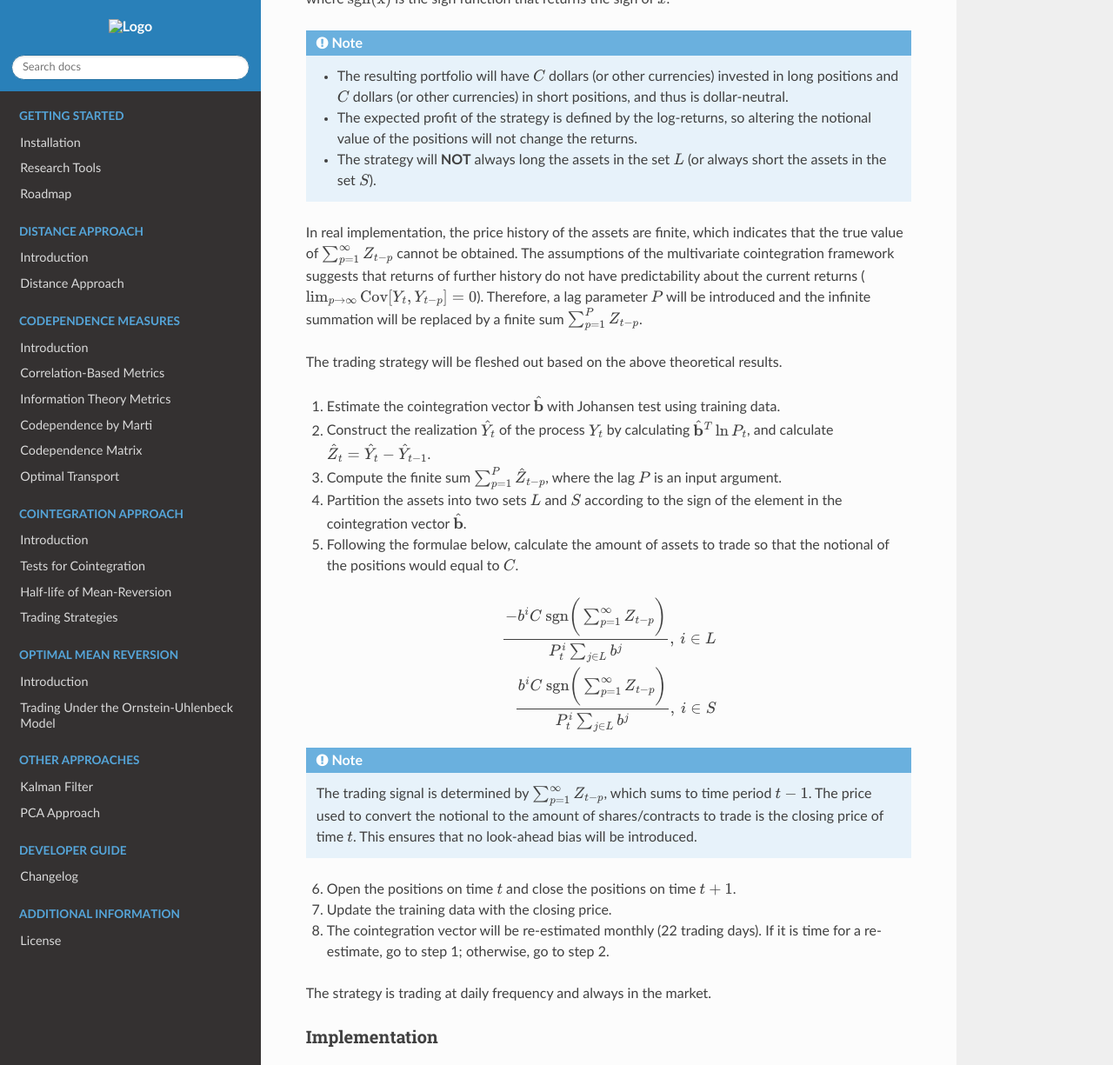
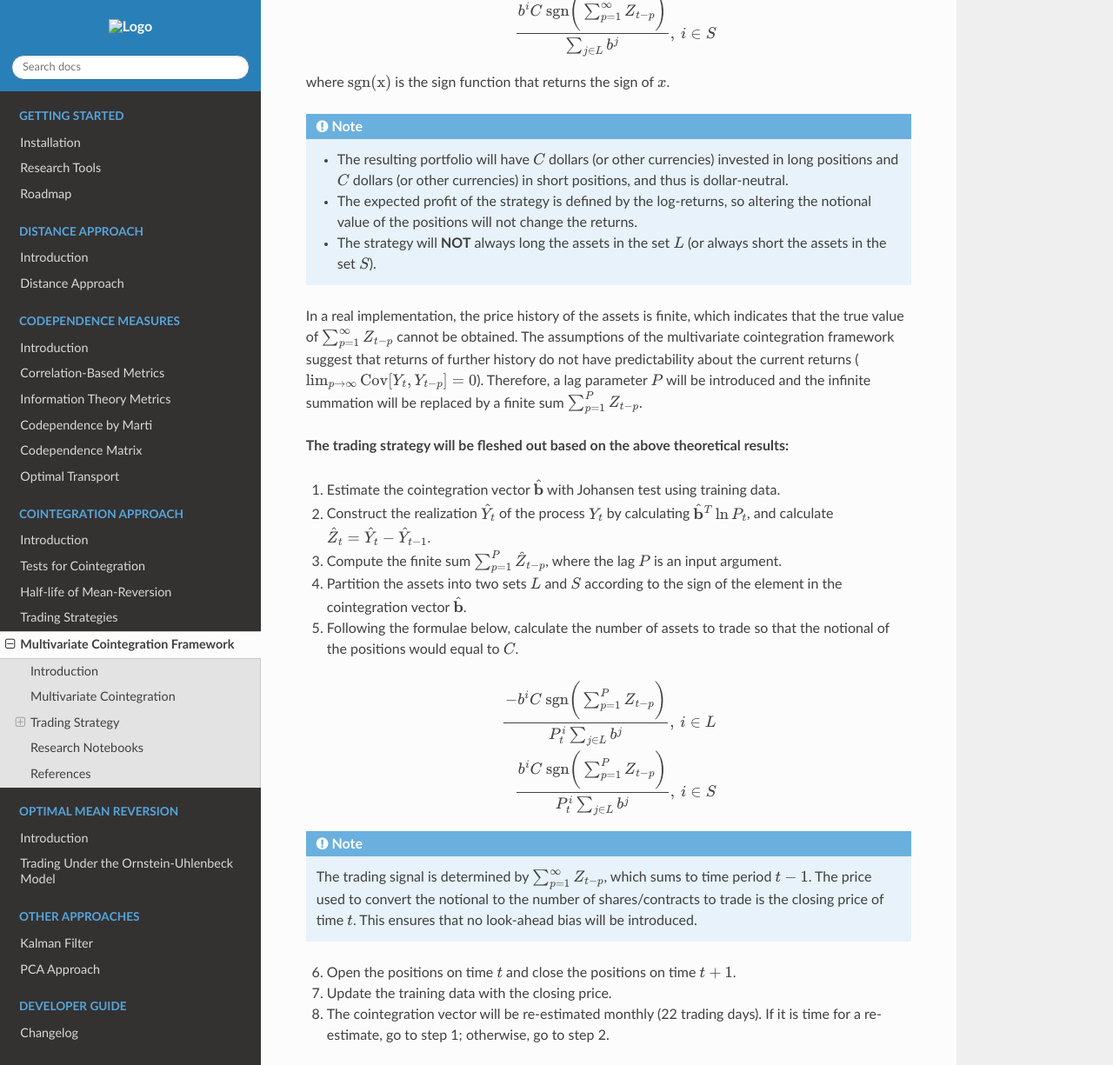
Before and after one commit to hudson-and-thames/arbitragelab, a Sphinx documentation site: the page built from docs/source/cointegration_approach/multivariate_cointegration.rst, in a window 1280 px wide and 1400 px high, scrolled down 2625 px, cut to the strip 0-1225 px from the top of the window. Shown: the whole strip at 87% size. Built offline with Sphinx 7.4.7 and the Read the Docs theme 2.0.0, drawn with Linux system fonts in a browser that asks for light colours; some of the changed text lies outside the part shown.

Commit message:
Minor docs adjustments - Multivariate Cointegration

```diff
--- a/docs/source/cointegration_approach/multi_coint.rst
+++ b/docs/source/cointegration_approach/multivariate_cointegration.rst
@@ -97,10 +97,14 @@
              & = 0.5 \: C \text{ Var} Z_t > 0
     \end{align*}
 
-In the above derivation, the two conditions introduced in the previous section were applied: 1) :math:`E[Z_t] = 0`, and
-2) :math:`\text{Var }Z_t = -2 \sum_{p=1}^{\infty} \text{Cov} \lbrack Z_t, Z_{t-p} \rbrack`. By definition, both :math:`C`
-and the variance :math:`\text{Var } Z_t` are positive values, which means the expected profit of this strategy is
-positive. However, the portfolio resulting from the strategy is not dollar neutral.
+In the above derivation, the two conditions introduced in the previous section were applied:
+
+1) :math:`E[Z_t] = 0`, and
+
+2) :math:`\text{Var }Z_t = -2 \sum_{p=1}^{\infty} \text{Cov} \lbrack Z_t, Z_{t-p} \rbrack`.
+
+By definition, both :math:`C` and the variance :math:`\text{Var } Z_t` are positive values, which means the
+expected profit of this strategy is positive. However, the portfolio resulting from the strategy is not dollar neutral.
 
 To construct a dollar neutral portfolio, the assets need to be partitioned based on the sign of the cointegration
 coefficient of each asset, :math:`b^i`, into two disjoint sets, :math:`L` and :math:`S`.
@@ -127,30 +131,30 @@
     * The expected profit of the strategy is defined by the log-returns, so altering the notional value of the positions will not change the returns.
     * The strategy will **NOT** always long the assets in the set :math:`L` (or always short the assets in the set :math:`S`).
 
-In real implementation, the price history of the assets are finite, which indicates that the true value of
+In a real implementation, the price history of the assets is finite, which indicates that the true value of
 :math:`\sum_{p=1}^\infty Z_{t-p}` cannot be obtained. The assumptions of the multivariate cointegration framework
-suggests that returns of further history do not have predictability about the current returns
+suggest that returns of further history do not have predictability about the current returns
 (:math:`\lim_{p \to \infty} \text{Cov} \lbrack Y_t, Y_{t-p} \rbrack = 0`). Therefore, a lag parameter :math:`P` will be
 introduced and the infinite summation will be replaced by a finite sum :math:`\sum_{p=1}^P Z_{t-p}`.
 
-The trading strategy will be fleshed out based on the above theoretical results.
+**The trading strategy will be fleshed out based on the above theoretical results:**
 
 1. Estimate the cointegration vector :math:`\hat{\mathbf{b}}` with Johansen test using training data.
 2. Construct the realization :math:`\hat{Y}_t` of the process :math:`Y_t` by calculating :math:`\hat{\mathbf{b}}^T \ln P_t`, and calculate :math:`\hat{Z}_t = \hat{Y}_t - \hat{Y}_{t-1}`.
 3. Compute the finite sum :math:`\sum_{p=1}^P \hat{Z}_{t-p}`, where the lag :math:`P` is an input argument.
 4. Partition the assets into two sets :math:`L` and :math:`S` according to the sign of the element in the cointegration vector :math:`\hat{\mathbf{b}}`.
-5. Following the formulae below, calculate the amount of assets to trade so that the notional of the positions would equal to :math:`C`.
+5. Following the formulae below, calculate the number of assets to trade so that the notional of the positions would equal to :math:`C`.
 
 .. math::
 
-    \frac{-b^i C \text{ sgn} \bigg( \sum_{p=1}^{\infty} Z_{t-p} \bigg)}{P_t^i \sum_{j \in L} b^j}, \: i \in L
+    \frac{-b^i C \text{ sgn} \bigg( \sum_{p=1}^{P} Z_{t-p} \bigg)}{P_t^i \sum_{j \in L} b^j}, \: i \in L
 
-    \frac{b^i C \text{ sgn} \bigg( \sum_{p=1}^{\infty} Z_{t-p} \bigg)}{P_t^i \sum_{j \in L} b^j}, \: i \in S
+    \frac{b^i C \text{ sgn} \bigg( \sum_{p=1}^{P} Z_{t-p} \bigg)}{P_t^i \sum_{j \in L} b^j}, \: i \in S
 
 .. note::
 
     The trading signal is determined by :math:`\sum_{p=1}^{\infty} Z_{t-p}`, which sums to time period :math:`t-1`.
-    The price used to convert the notional to the amount of shares/contracts to trade is the closing price of time :math:`t`.
+    The price used to convert the notional to the number of shares/contracts to trade is the closing price of time :math:`t`.
     This ensures that no look-ahead bias will be introduced.
 
 6. Open the positions on time :math:`t` and close the positions on time :math:`t+1`.
@@ -189,9 +193,23 @@
     test_data = data.loc[split_point:]
 
     # Initialize the trading signal generator
-    multi_coint_signal = MultivariateCointegration(train_df, trade_df)
+    multi_coint_signal = MultivariateCointegration(train_data, test_data)
 
     # Generating the signal, recording the cointegration vector time evolution,
     # and calculate portfolio daily percentage returns
     signal, coint_vec, port_returns = multi_coint_signal.trading_signal(nlags=30,
                                                                         rolling_window_size=1500)
+
+Research Notebooks
+##################
+
+The following research notebook can be used to better understand the Multivariate Cointegration Strategy described above.
+
+* `Multivariate Cointegration Strategy`_
+
+.. _`Multivariate Cointegration Strategy`: https://github.com/Hudson-and-Thames-Clients/arbitrage_research/blob/master/Cointegration%20Approach/multivariate_cointegration.ipynb
+
+References
+##########
+
+* `Galenko, A., Popova, E. and Popova, I., 2012. Trading in the presence of cointegration. The Journal of Alternative Investments, 15(1), pp.85-97. <http://www.ntuzov.com/Nik_Site/Niks_files/Research/papers/stat_arb/Galenko_2007.pdf>`_
--- a/docs/source/index.rst
+++ b/docs/source/index.rst
@@ -81,6 +81,7 @@
     cointegration_approach/cointegration_tests
     cointegration_approach/half_life
     cointegration_approach/trading_strategies
+    cointegration_approach/multivariate_cointegration
 
 .. toctree::
     :maxdepth: 2
```
Also changed, not shown: other parts of docs/source/cointegration_approach/multivariate_cointegration.rst (+4 -4 lines).
